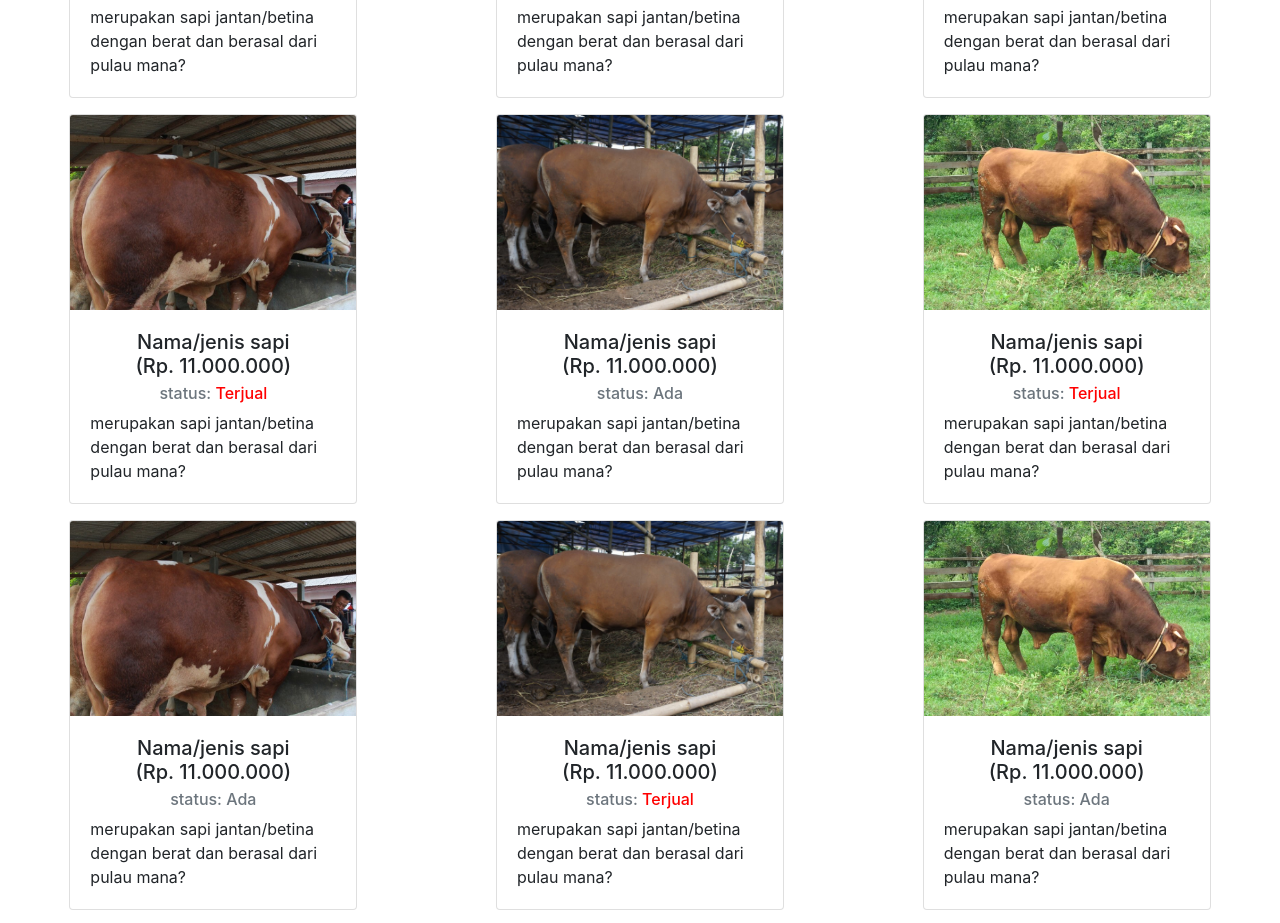
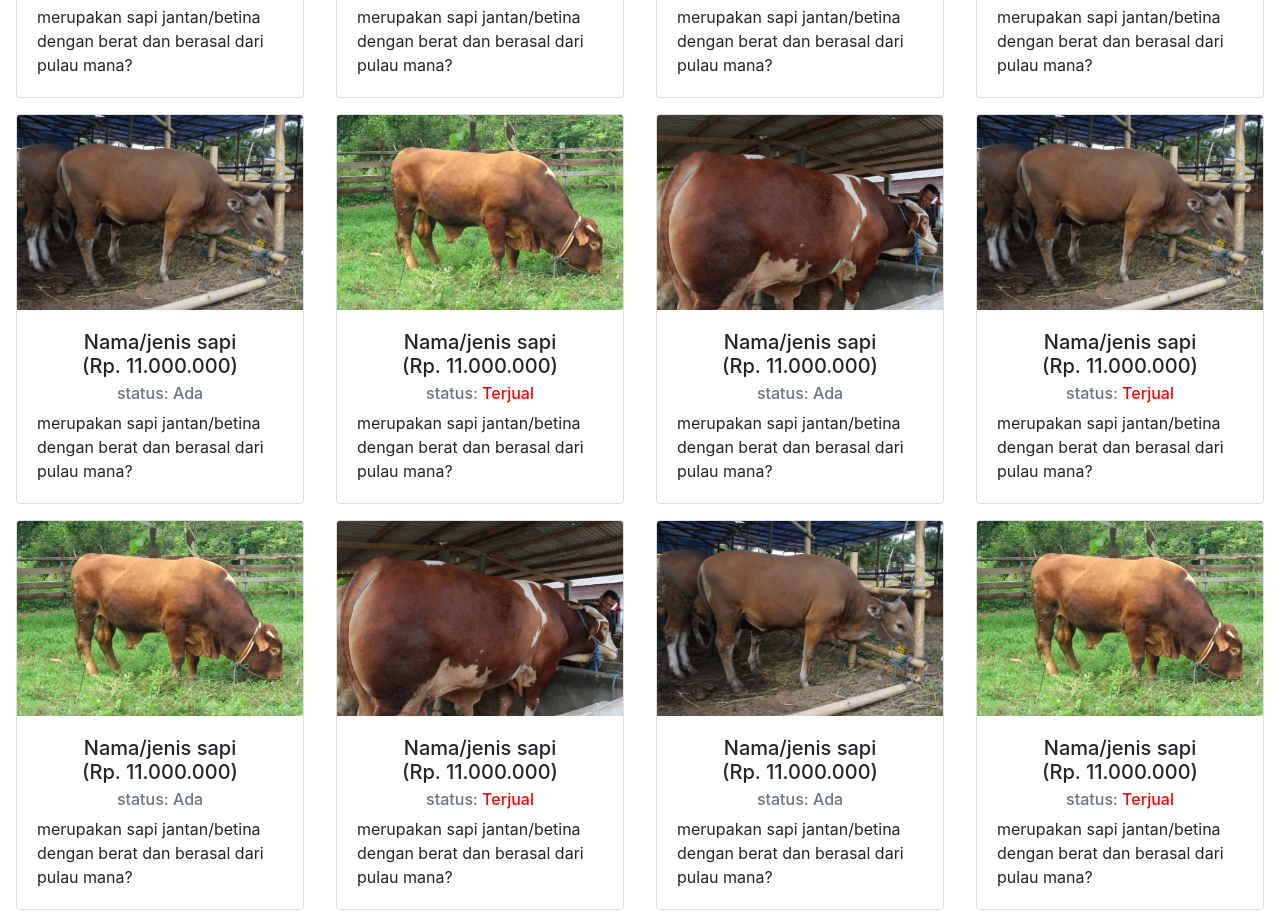
Before and after one commit to nulla-vis/jual-sapi, a plain HTML site: page index.html in a window 1280 px wide. Shown: the part 1541-2464 px from the top of the page. Drawn offline with nearby package versions, Linux system fonts and the light colour scheme.

Commit message:
change colum per row

```diff
--- a/index.html
+++ b/index.html
@@ -116,7 +116,7 @@
             </div>
         </div>
         <div class="row">
-            <div class="col-sm-4 mb-3 d-flex justify-content-center">
+            <div class="col-sm-3 mb-3 d-flex justify-content-center">
                 <div class="card" style="width: 18rem;">
                     <img src="images/sapi1.jpg" class="card-img-top sapi-list" alt="...">
                     <div class="card-body">
@@ -126,7 +126,7 @@
                     </div>
                 </div>
             </div>
-            <div class="col-sm-4 mb-3 d-flex justify-content-center">
+            <div class="col-sm-3 mb-3 d-flex justify-content-center">
                 <div class="card" style="width: 18rem;">
                     <img src="images/sapi2.jpg" class="card-img-top sapi-list" alt="...">
                     <div class="card-body">
@@ -136,7 +136,7 @@
                     </div>
                 </div>
             </div>
-            <div class="col-sm-4 mb-3 d-flex justify-content-center">
+            <div class="col-sm-3 mb-3 d-flex justify-content-center">
                 <div class="card" style="width: 18rem;">
                     <img src="images/sapi3.jpeg" class="card-img-top sapi-list" alt="...">
                     <div class="card-body">
@@ -146,7 +146,7 @@
                     </div>
                 </div>
             </div>
-            <div class="col-sm-4 mb-3 d-flex justify-content-center">
+            <div class="col-sm-3 mb-3 d-flex justify-content-center">
                 <div class="card" style="width: 18rem;">
                     <img src="images/sapi1.jpg" class="card-img-top sapi-list" alt="...">
                     <div class="card-body">
@@ -156,7 +156,7 @@
                     </div>
                 </div>
             </div>
-            <div class="col-sm-4 mb-3 d-flex justify-content-center">
+            <div class="col-sm-3 mb-3 d-flex justify-content-center">
                 <div class="card" style="width: 18rem;">
                     <img src="images/sapi2.jpg" class="card-img-top sapi-list" alt="...">
                     <div class="card-body">
@@ -166,7 +166,7 @@
                     </div>
                 </div>
             </div>
-            <div class="col-sm-4 mb-3 d-flex justify-content-center">
+            <div class="col-sm-3 mb-3 d-flex justify-content-center">
                 <div class="card" style="width: 18rem;">
                     <img src="images/sapi3.jpeg" class="card-img-top sapi-list" alt="...">
                     <div class="card-body">
@@ -176,7 +176,7 @@
                     </div>
                 </div>
             </div>
-            <div class="col-sm-4 mb-3 d-flex justify-content-center">
+            <div class="col-sm-3 mb-3 d-flex justify-content-center">
                 <div class="card" style="width: 18rem;">
                     <img src="images/sapi1.jpg" class="card-img-top sapi-list" alt="...">
                     <div class="card-body">
@@ -186,7 +186,7 @@
                     </div>
                 </div>
             </div>
-            <div class="col-sm-4 mb-3 d-flex justify-content-center">
+            <div class="col-sm-3 mb-3 d-flex justify-content-center">
                 <div class="card" style="width: 18rem;">
                     <img src="images/sapi2.jpg" class="card-img-top sapi-list" alt="...">
                     <div class="card-body">
@@ -196,7 +196,7 @@
                     </div>
                 </div>
             </div>
-            <div class="col-sm-4 mb-3 d-flex justify-content-center">
+            <div class="col-sm-3 mb-3 d-flex justify-content-center">
                 <div class="card" style="width: 18rem;">
                     <img src="images/sapi3.jpeg" class="card-img-top sapi-list" alt="...">
                     <div class="card-body">
@@ -206,7 +206,7 @@
                     </div>
                 </div>
             </div>
-            <div class="col-sm-4 mb-3 d-flex justify-content-center">
+            <div class="col-sm-3 mb-3 d-flex justify-content-center">
                 <div class="card" style="width: 18rem;">
                     <img src="images/sapi1.jpg" class="card-img-top sapi-list" alt="...">
                     <div class="card-body">
@@ -216,7 +216,7 @@
                     </div>
                 </div>
             </div>
-            <div class="col-sm-4 mb-3 d-flex justify-content-center">
+            <div class="col-sm-3 mb-3 d-flex justify-content-center">
                 <div class="card" style="width: 18rem;">
                     <img src="images/sapi2.jpg" class="card-img-top sapi-list" alt="...">
                     <div class="card-body">
@@ -226,7 +226,7 @@
                     </div>
                 </div>
             </div>
-            <div class="col-sm-4 mb-3 d-flex justify-content-center">
+            <div class="col-sm-3 mb-3 d-flex justify-content-center">
                 <div class="card" style="width: 18rem;">
                     <img src="images/sapi3.jpeg" class="card-img-top sapi-list" alt="...">
                     <div class="card-body">
@@ -236,7 +236,7 @@
                     </div>
                 </div>
             </div>
-            <div class="col-sm-4 mb-3 d-flex justify-content-center mx-2">
+            <div class="col-sm-3 mb-3 d-flex justify-content-center mx-2">
                 <div class="card" style="width: 18rem;">
                     <img src="images/sapi1.jpg" class="card-img-top sapi-list" alt="...">
                     <div class="card-body">
```
